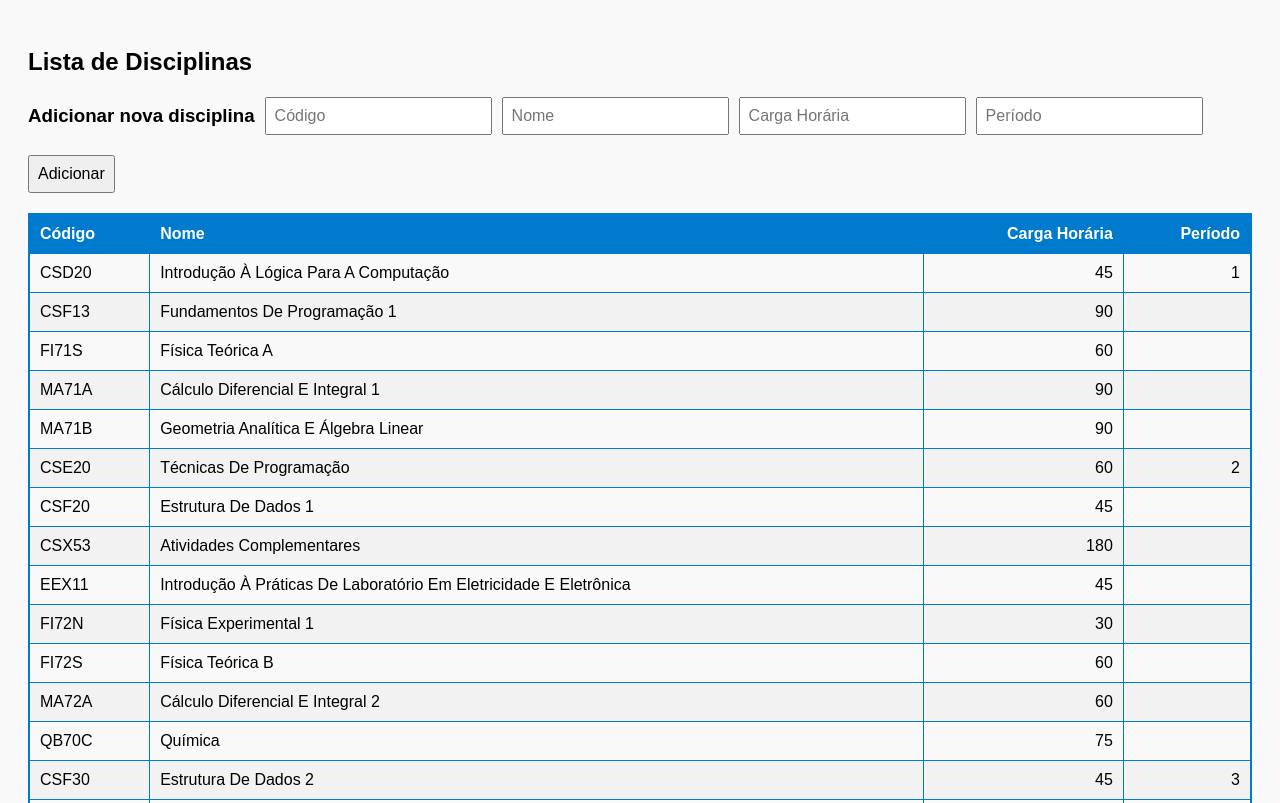
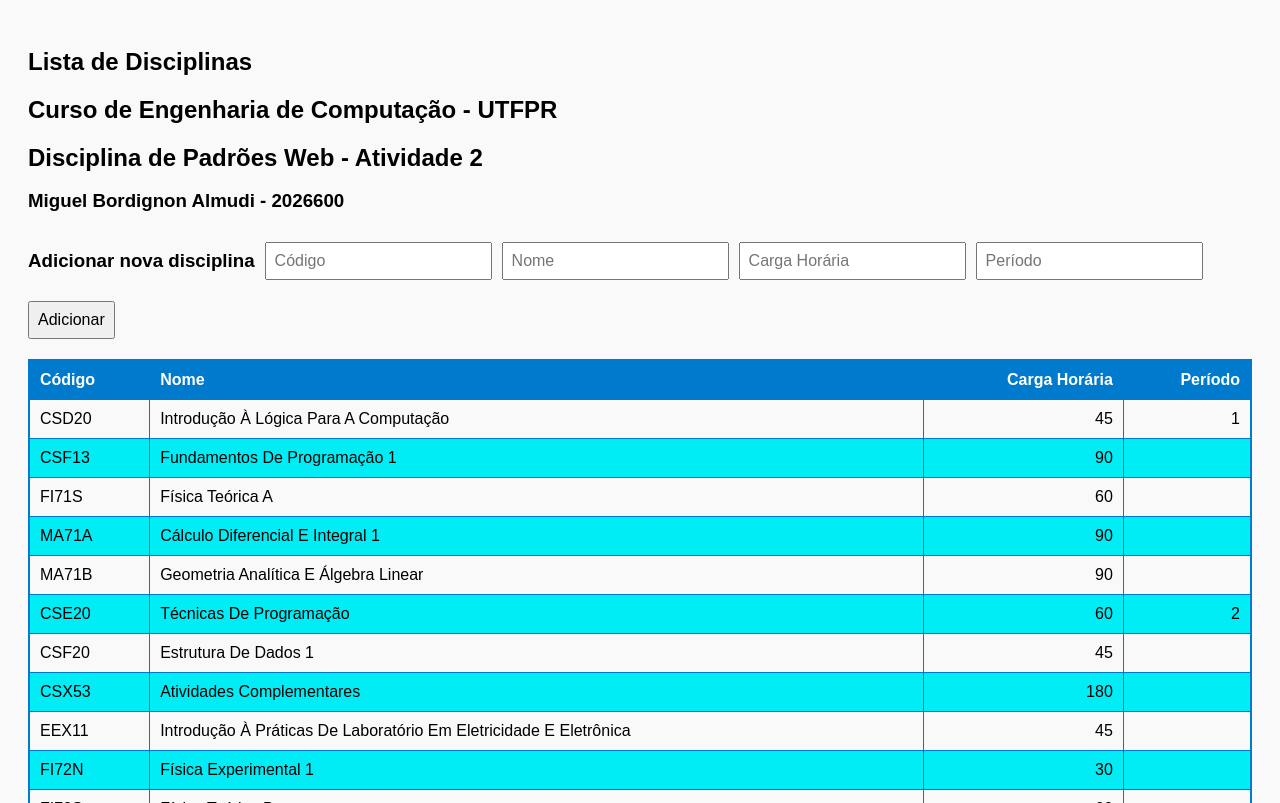
Before and after one commit to miguelAlmudi/atividade2padroesWeb, a plain HTML site: page index.html in a window 1280 px wide. Shown: the top 803 px of the page. Drawn offline with Linux system fonts and the light colour scheme.

Commit message:
atualização da tabela

```diff
--- a/index.html
+++ b/index.html
@@ -8,6 +8,9 @@
 </head>
 <body>
   <h2>Lista de Disciplinas</h2>
+  <h2>Curso de Engenharia de Computação - UTFPR</h2>
+  <h2>Disciplina de Padrões Web - Atividade 2</h2>
+  <h3>Miguel Bordignon Almudi - 2026600</h3>
 
   <form id="form-disciplina">
     <h3>Adicionar nova disciplina</h3>
--- a/styles.css
+++ b/styles.css
@@ -47,7 +47,7 @@ tbody td {
 }
 
 tbody tr:nth-child(even) {
-  background-color: #f2f2f2;
+  background-color: #00edf5;
 }
 
 .right {
```
